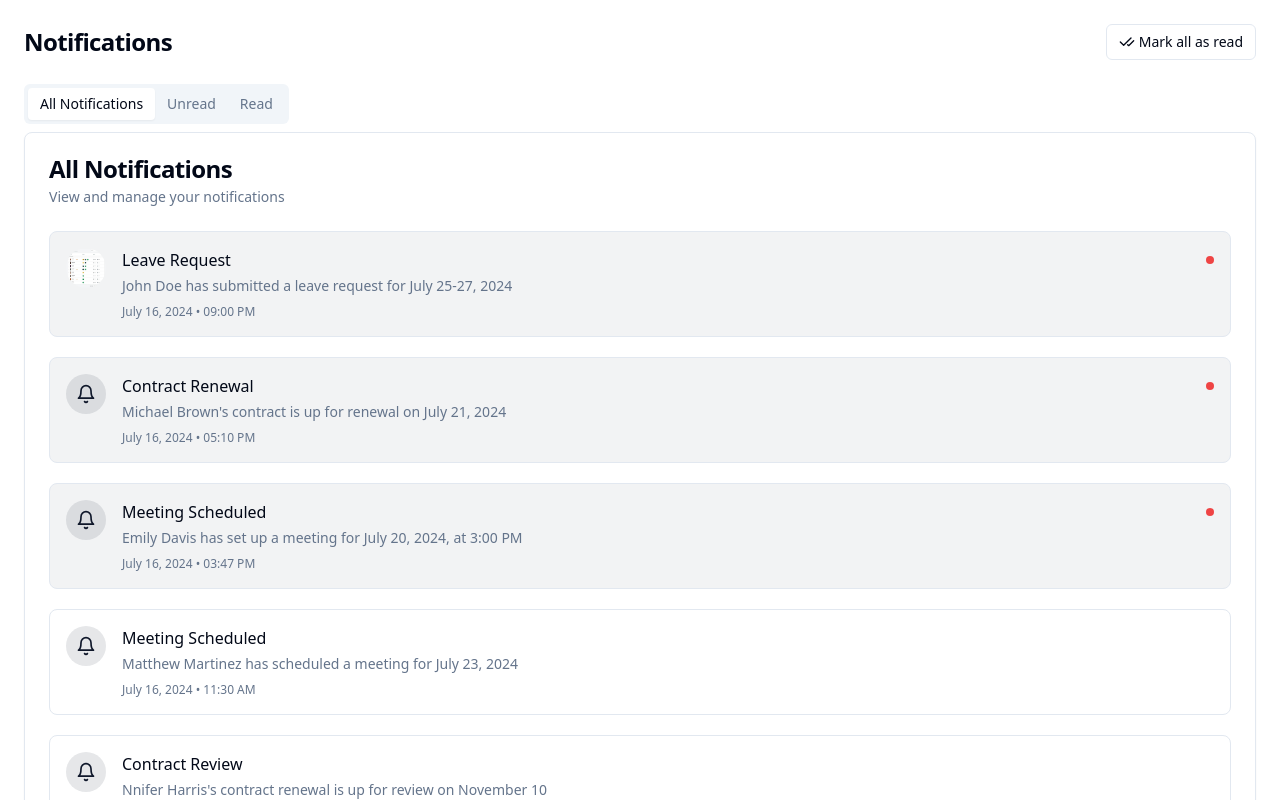
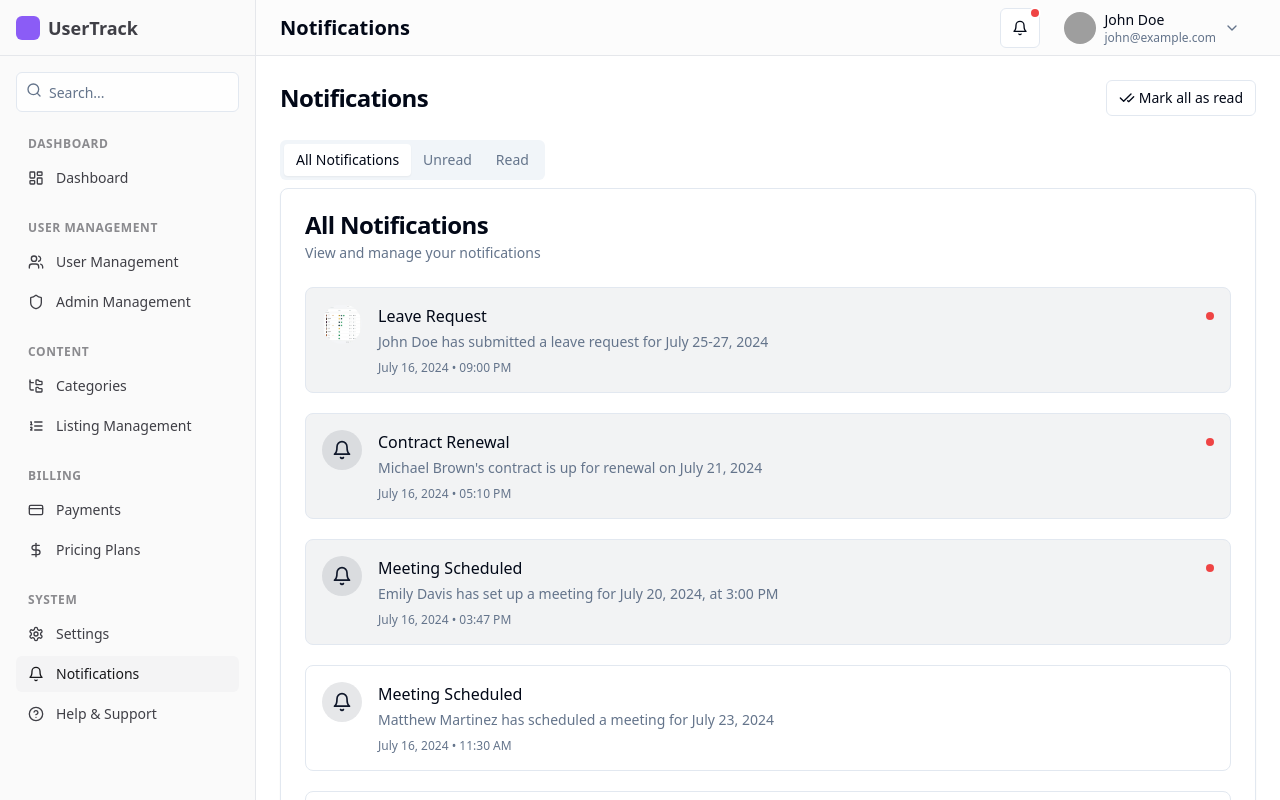
Before and after one commit to namanjain0007/user-centric-screens, a React (Vite) app: page /notifications in a window 1280 px wide. Built offline with nearby package versions, Linux system fonts and the light colour scheme; grey boxes are pictures that could not be loaded.

Commit message:
Reverted to commit 0b9e3a50c6c9b8f4e2be37dee1d6e2640aae2a1e

```diff
--- a/src/components/layout/Header.tsx
+++ b/src/components/layout/Header.tsx
@@ -1,17 +1,84 @@
+
 import { useState } from "react";
 import { Bell, ChevronDown, Menu } from "lucide-react";
 import { Button } from "@/components/ui/button";
 import { Avatar, AvatarFallback, AvatarImage } from "@/components/ui/avatar";
-import { DropdownMenu, DropdownMenuContent, DropdownMenuItem, DropdownMenuLabel, DropdownMenuSeparator, DropdownMenuTrigger } from "@/components/ui/dropdown-menu";
+import {
+  DropdownMenu,
+  DropdownMenuContent,
+  DropdownMenuItem,
+  DropdownMenuLabel,
+  DropdownMenuSeparator,
+  DropdownMenuTrigger,
+} from "@/components/ui/dropdown-menu";
 import { Sheet, SheetContent, SheetTrigger } from "@/components/ui/sheet";
 import { Sidebar } from "./Sidebar";
 import { NotificationsPanel } from "../notifications/NotificationsPanel";
+
 interface HeaderProps {
   title: string;
 }
-export function Header({
-  title
-}: HeaderProps) {
+
+export function Header({ title }: HeaderProps) {
   const [notificationsOpen, setNotificationsOpen] = useState(false);
-  return;
+
+  return (
+    <header className="sticky top-0 z-30 flex h-14 items-center gap-4 border-b border-sidebar-border bg-sidebar/50 backdrop-blur-sm px-4 sm:px-6">
+      <Sheet>
+        <SheetTrigger asChild>
+          <Button
+            variant="outline"
+            size="icon"
+            className="md:hidden"
+            aria-label="Open menu"
+          >
+            <Menu className="h-5 w-5" />
+          </Button>
+        </SheetTrigger>
+        <SheetContent side="left" className="w-64 p-0">
+          <Sidebar />
+        </SheetContent>
+      </Sheet>
+
+      <h1 className="text-xl font-semibold">{title}</h1>
+
+      <div className="ml-auto flex items-center gap-2">
+        <Sheet open={notificationsOpen} onOpenChange={setNotificationsOpen}>
+          <SheetTrigger asChild>
+            <Button variant="outline" size="icon" className="relative">
+              <Bell className="h-5 w-5" />
+              <span className="absolute top-0 right-0 h-2 w-2 rounded-full bg-brand-red ring-2 ring-background"></span>
+            </Button>
+          </SheetTrigger>
+          <SheetContent side="right" className="w-full max-w-sm sm:max-w-md p-0">
+            <NotificationsPanel onClose={() => setNotificationsOpen(false)} />
+          </SheetContent>
+        </Sheet>
+
+        <DropdownMenu>
+          <DropdownMenuTrigger asChild>
+            <Button variant="ghost" className="flex items-center gap-2">
+              <Avatar className="h-8 w-8">
+                <AvatarImage src="/placeholder.svg" alt="User avatar" />
+                <AvatarFallback>JD</AvatarFallback>
+              </Avatar>
+              <div className="hidden text-left md:block">
+                <p className="text-sm font-medium">John Doe</p>
+                <p className="text-xs text-muted-foreground">john@example.com</p>
+              </div>
+              <ChevronDown className="h-4 w-4 text-muted-foreground" />
+            </Button>
+          </DropdownMenuTrigger>
+          <DropdownMenuContent align="end" className="w-56">
+            <DropdownMenuLabel>My Account</DropdownMenuLabel>
+            <DropdownMenuSeparator />
+            <DropdownMenuItem>Profile</DropdownMenuItem>
+            <DropdownMenuItem>Settings</DropdownMenuItem>
+            <DropdownMenuSeparator />
+            <DropdownMenuItem>Log out</DropdownMenuItem>
+          </DropdownMenuContent>
+        </DropdownMenu>
+      </div>
+    </header>
+  );
 }
--- a/src/components/layout/Sidebar.tsx
+++ b/src/components/layout/Sidebar.tsx
@@ -1,43 +1,166 @@
+
 import React from "react";
 import { Link, useLocation } from "react-router-dom";
 import { cn } from "@/lib/utils";
-import { Users, LayoutDashboard, Bell, Settings, HelpCircle, CreditCard, Search, ListOrdered, Shield, DollarSign, FolderTree } from "lucide-react";
+import {
+  Users,
+  LayoutDashboard,
+  Bell,
+  Settings,
+  HelpCircle,
+  CreditCard,
+  Search,
+  ListOrdered,
+  Shield,
+  DollarSign,
+  FolderTree,
+} from "lucide-react";
 import { Input } from "@/components/ui/input";
+
 interface NavItemProps {
   href: string;
   icon: React.ReactNode;
   title: string;
   isActive?: boolean;
 }
-const NavItem = ({
-  href,
-  icon,
-  title,
-  isActive
-}: NavItemProps) => {
-  return <Link to={href} className={cn("flex items-center gap-3 rounded-md px-3 py-2 text-sm transition-colors", isActive ? "bg-sidebar-accent text-sidebar-accent-foreground" : "text-sidebar-foreground hover:bg-sidebar-accent/50 hover:text-sidebar-accent-foreground")}>
+
+const NavItem = ({ href, icon, title, isActive }: NavItemProps) => {
+  return (
+    <Link
+      to={href}
+      className={cn(
+        "flex items-center gap-3 rounded-md px-3 py-2 text-sm transition-colors",
+        isActive
+          ? "bg-sidebar-accent text-sidebar-accent-foreground"
+          : "text-sidebar-foreground hover:bg-sidebar-accent/50 hover:text-sidebar-accent-foreground"
+      )}
+    >
       {icon}
       <span>{title}</span>
-    </Link>;
+    </Link>
+  );
 };
+
 const NavSection = ({
   title,
-  children
+  children,
 }: {
   title: string;
   children: React.ReactNode;
 }) => {
-  return <div className="space-y-2">
+  return (
+    <div className="space-y-2">
       <h2 className="px-3 text-xs font-semibold uppercase tracking-wider text-sidebar-foreground/60">
         {title}
       </h2>
       <div className="space-y-1">{children}</div>
-    </div>;
+    </div>
+  );
 };
+
 export function Sidebar() {
   const location = useLocation();
+
   const isActive = (path: string) => {
     return location.pathname === path;
   };
-  return;
+
+  return (
+    <div className="hidden md:flex h-full w-64 flex-col border-r border-sidebar-border bg-sidebar">
+      <div className="flex h-14 items-center border-b border-sidebar-border px-4">
+        <Link
+          to="/"
+          className="flex items-center gap-2 font-semibold text-lg text-sidebar-foreground"
+        >
+          <div className="h-6 w-6 rounded-md bg-brand-purple"></div>
+          <span>UserTrack</span>
+        </Link>
+      </div>
+      <div className="flex flex-col gap-6 p-4 overflow-y-auto">
+        <div className="relative">
+          <Search className="absolute left-2.5 top-2.5 h-4 w-4 text-muted-foreground" />
+          <Input
+            type="search"
+            placeholder="Search..."
+            className="w-full bg-background/80 pl-8"
+          />
+        </div>
+
+        <NavSection title="Dashboard">
+          <NavItem
+            href="/dashboard"
+            icon={<LayoutDashboard className="h-4 w-4" />}
+            title="Dashboard"
+            isActive={isActive("/dashboard")}
+          />
+        </NavSection>
+
+        <NavSection title="User Management">
+          <NavItem
+            href="/users"
+            icon={<Users className="h-4 w-4" />}
+            title="User Management"
+            isActive={isActive("/users")}
+          />
+          <NavItem
+            href="/admin"
+            icon={<Shield className="h-4 w-4" />}
+            title="Admin Management"
+            isActive={isActive("/admin")}
+          />
+        </NavSection>
+
+        <NavSection title="Content">
+          <NavItem
+            href="/categories"
+            icon={<FolderTree className="h-4 w-4" />}
+            title="Categories"
+            isActive={isActive("/categories")}
+          />
+          <NavItem
+            href="/listings"
+            icon={<ListOrdered className="h-4 w-4" />}
+            title="Listing Management"
+            isActive={isActive("/listings")}
+          />
+        </NavSection>
+
+        <NavSection title="Billing">
+          <NavItem
+            href="/payments"
+            icon={<CreditCard className="h-4 w-4" />}
+            title="Payments"
+            isActive={isActive("/payments")}
+          />
+          <NavItem
+            href="/pricing"
+            icon={<DollarSign className="h-4 w-4" />}
+            title="Pricing Plans"
+            isActive={isActive("/pricing")}
+          />
+        </NavSection>
+
+        <NavSection title="System">
+          <NavItem
+            href="/settings"
+            icon={<Settings className="h-4 w-4" />}
+            title="Settings"
+            isActive={isActive("/settings")}
+          />
+          <NavItem
+            href="/notifications"
+            icon={<Bell className="h-4 w-4" />}
+            title="Notifications"
+            isActive={isActive("/notifications")}
+          />
+          <NavItem
+            href="/help"
+            icon={<HelpCircle className="h-4 w-4" />}
+            title="Help & Support"
+            isActive={isActive("/help")}
+          />
+        </NavSection>
+      </div>
+    </div>
+  );
 }
```
